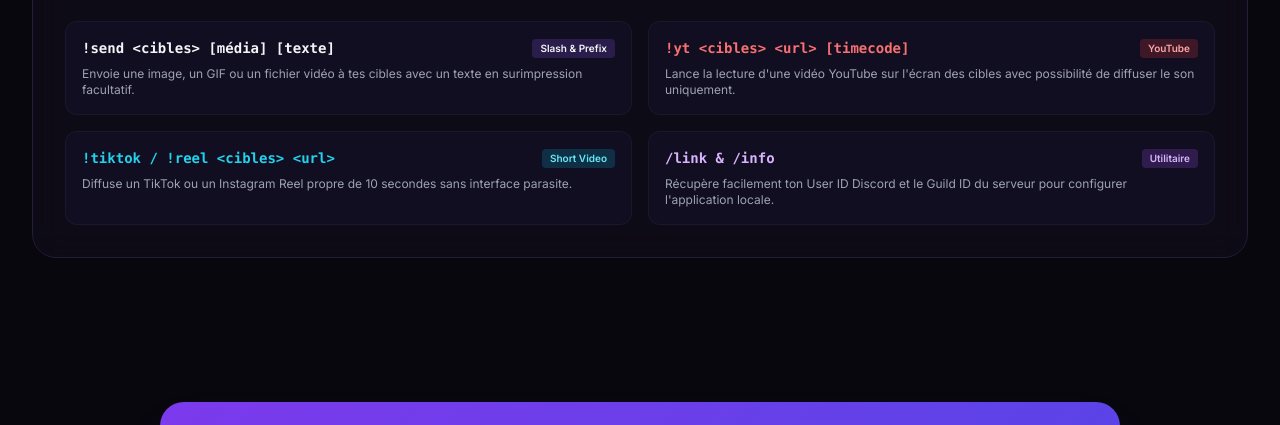
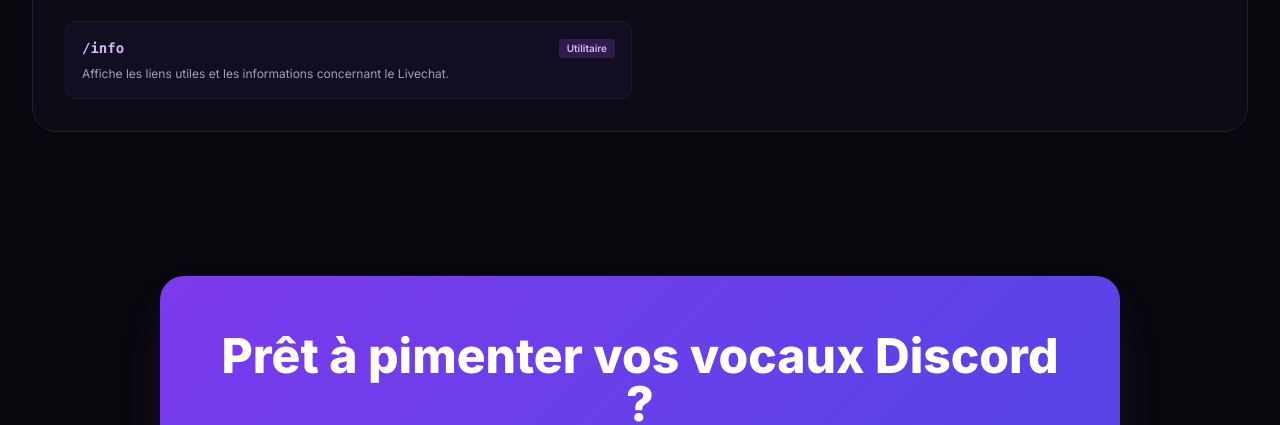
Before and after one commit to Pandoch/livechat-overlay, a plain HTML site: page index.html in a window 1280 px wide. Shown: the part 2582-3007 px from the top of the page. Drawn offline with nearby package versions, Linux system fonts and the light colour scheme.

Commit message:
Clean up command buttons and messages in index.html
Removed unused command buttons and updated related messages.

```diff
--- a/index.html
+++ b/index.html
@@ -381,9 +381,6 @@
                             <button onclick="fillCommand('!tiktok @everyone https://tiktok.com/@example/video/123')" class="text-[11px] bg-cyan-950/50 hover:bg-cyan-900 text-cyan-200 px-2 py-1 rounded border border-cyan-500/30 transition">
                                 🎵 !tiktok
                             </button>
-                            <button onclick="fillCommand('/link')" class="text-[11px] bg-purple-950/50 hover:bg-purple-900 text-purple-200 px-2 py-1 rounded border border-purple-500/30 transition">
-                                🔗 /link
-                            </button>
                         </div>
 
                         <!-- Chat Input Form -->
@@ -471,44 +468,11 @@
                     <!-- Command item -->
                     <div class="bg-[#120e21] p-4 rounded-xl border border-brand-border/60">
                         <div class="flex items-center justify-between mb-2">
-                            <span class="font-mono font-bold text-brand-300 text-sm">!send &lt;cibles&gt; [média] [texte]</span>
-                            <span class="text-[10px] bg-brand-500/20 text-brand-300 px-2 py-0.5 rounded font-semibold">Slash & Prefix</span>
-                        </div>
-                        <p class="text-xs text-gray-400">
-                            Envoie une image, un GIF ou un fichier vidéo à tes cibles avec un texte en surimpression facultatif.
-                        </p>
-                    </div>
-
-                    <!-- Command item -->
-                    <div class="bg-[#120e21] p-4 rounded-xl border border-brand-border/60">
-                        <div class="flex items-center justify-between mb-2">
-                            <span class="font-mono font-bold text-red-400 text-sm">!yt &lt;cibles&gt; &lt;url&gt; [timecode]</span>
-                            <span class="text-[10px] bg-red-500/20 text-red-300 px-2 py-0.5 rounded font-semibold">YouTube</span>
-                        </div>
-                        <p class="text-xs text-gray-400">
-                            Lance la lecture d'une vidéo YouTube sur l'écran des cibles avec possibilité de diffuser le son uniquement.
-                        </p>
-                    </div>
-
-                    <!-- Command item -->
-                    <div class="bg-[#120e21] p-4 rounded-xl border border-brand-border/60">
-                        <div class="flex items-center justify-between mb-2">
-                            <span class="font-mono font-bold text-cyan-400 text-sm">!tiktok / !reel &lt;cibles&gt; &lt;url&gt;</span>
-                            <span class="text-[10px] bg-cyan-500/20 text-cyan-300 px-2 py-0.5 rounded font-semibold">Short Video</span>
-                        </div>
-                        <p class="text-xs text-gray-400">
-                            Diffuse un TikTok ou un Instagram Reel propre de 10 secondes sans interface parasite.
-                        </p>
-                    </div>
-
-                    <!-- Command item -->
-                    <div class="bg-[#120e21] p-4 rounded-xl border border-brand-border/60">
-                        <div class="flex items-center justify-between mb-2">
-                            <span class="font-mono font-bold text-purple-300 text-sm">/link & /info</span>
+                            <span class="font-mono font-bold text-purple-300 text-sm">/info</span>
                             <span class="text-[10px] bg-purple-500/20 text-purple-300 px-2 py-0.5 rounded font-semibold">Utilitaire</span>
                         </div>
                         <p class="text-xs text-gray-400">
-                            Récupère facilement ton User ID Discord et le Guild ID du serveur pour configurer l'application locale.
+                            Affiche les liens utiles et les informations concernant le Livechat.
                         </p>
                     </div>
 
@@ -671,17 +635,13 @@
                     text: '🎵 TikTok / Reel en diffusion'
                 });
             }
-            else if (lower.startsWith('/link')) {
-                const response = `🔗 **Informations de liaison Livechat**\nUser ID : \`987654321012345678\`\nGuild ID : \`1116753136393125951\``;
-                appendMessage('CouscousBot', response, 'https://api.dicebear.com/7.x/bottts/svg?seed=CouscousKing', true);
-            }
             else if (lower.startsWith('/info') || lower.startsWith('!info')) {
                 const response = `🌐 **Liens utiles Livechat :**\n• Tutoriel: https://discord.com/channels/...\n• Setup: Exécutable disponible sur Discord`;
                 appendMessage('CouscousBot', response, 'https://api.dicebear.com/7.x/bottts/svg?seed=CouscousKing', true);
             }
             else {
                 // Default casual reply
-                appendMessage('CouscousBot', `Commande ou message reçu. Utilise !send, !yt, !tiktok ou /link pour interagir avec l'Overlay !`, 'https://api.dicebear.com/7.x/bottts/svg?seed=CouscousKing', true);
+                appendMessage('CouscousBot', `Commande ou message reçu. Utilise !send, !yt ou !tiktok pour interagir avec l'Overlay !`, 'https://api.dicebear.com/7.x/bottts/svg?seed=CouscousKing', true);
             }
         }
 
```
